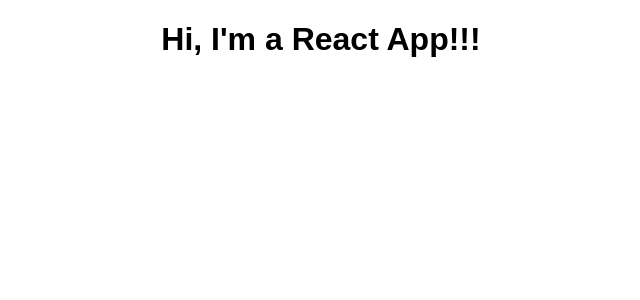
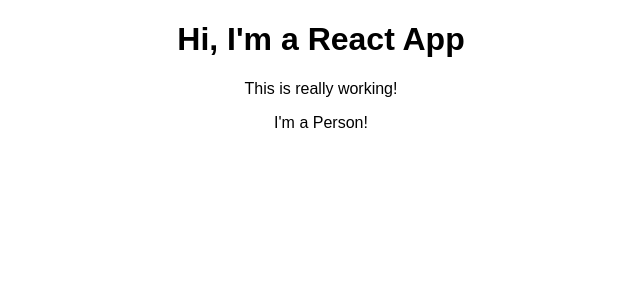
Before and after one commit to KevZam/Understanding-Base-Features, a React (Create React App) app in the folder react-complete-guide/: page / in a window 1280 px wide. Shown: the top 300 px of the page, without its empty margins (319-959 px from the left). Built offline with nearby package versions, Linux system fonts and the light colour scheme.

Commit message:
Creating a functional Component

```diff
--- a/react-complete-guide/src/App.js
+++ b/react-complete-guide/src/App.js
@@ -1,21 +1,15 @@
 import React, { Component } from "react";
 import "./App.css";
+import Person from "./Person/Person";
 
 class App extends Component {
   render() {
-    //   return (
-    //     <div className="App">
-    //       <h1>Hi, I'm a React App</h1>
-    //     </div>
-    //   );
-
-    // Create Element's first element can be a div, or your own react component.
-    // The second arguement would be a javascript object that configures it,
-    // the third argument would be the children or whatever is nested within this element.
-    return React.createElement(
-      "div",
-      null,
-      React.createElement("h1", { className: "App" }, "Hi, I'm a React App!!!")
+    return (
+      <div className="App">
+        <h1>Hi, I'm a React App</h1>
+        <p>This is really working!</p>
+        <Person />
+      </div>
     );
   }
 }
--- /dev/null
+++ b/react-complete-guide/src/Person/Person.js
@@ -0,0 +1,7 @@
+import React from "react";
+
+const person = () => {
+  return <p>I'm a Person!</p>;
+};
+
+export default person;
```
